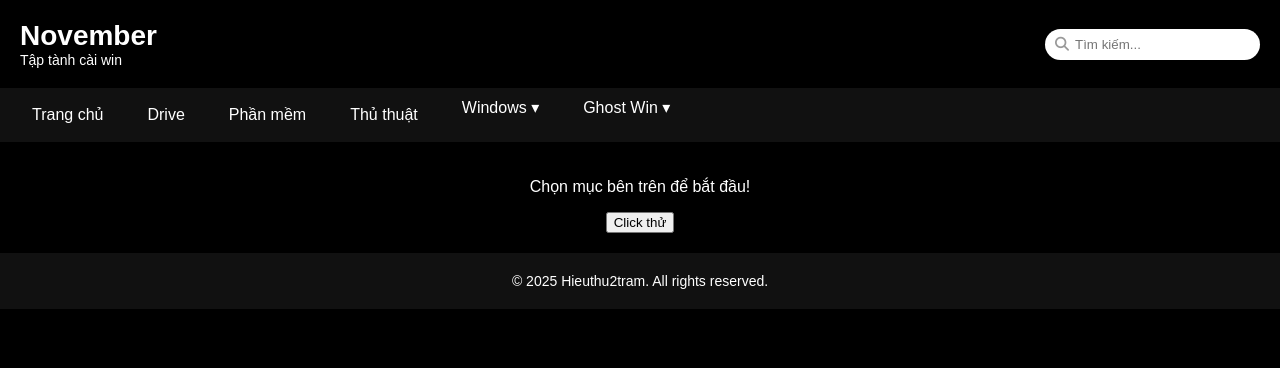
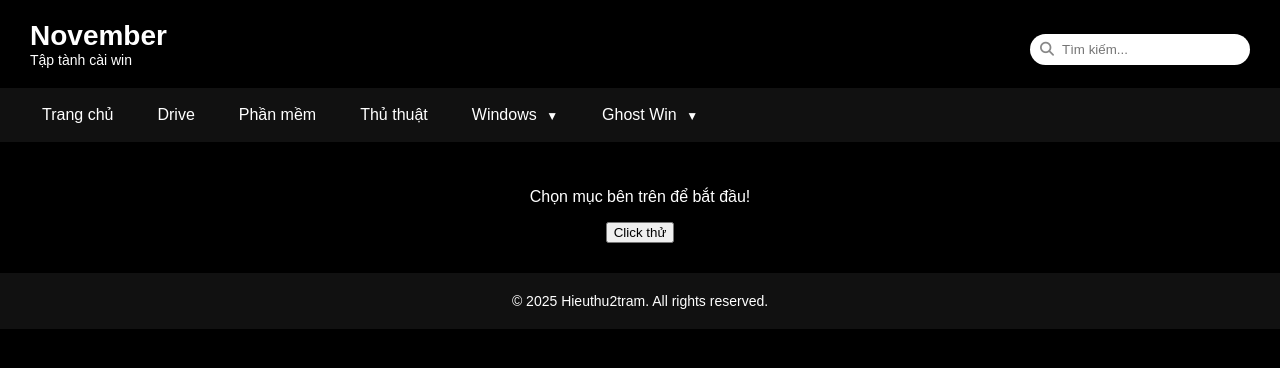
Before and after one commit to Hieuthu2tram/Hieuthu2tram.github.io, a plain HTML site: page index.html in a window 1280 px wide. Drawn offline with Linux system fonts and the light colour scheme.

Commit message:
sua lan 2

```diff
--- a/index.html
+++ b/index.html
@@ -29,7 +29,7 @@
     <a href="thuthuat.html">Thủ thuật</a>
 
     <div class="dropdown">
-      <a href="#">Windows ▾</a>
+      <a href="#">Windows <span class="arrow">▼</span></a>
       <div class="dropdown-content">
         <a href="win7.html">Win 7</a>
         <a href="win8.html">Win 8</a>
@@ -39,7 +39,7 @@
     </div>
 
     <div class="dropdown">
-      <a href="#">Ghost Win ▾</a>
+      <a href="#">Ghost Win <span class="arrow">▼</span></a>
       <div class="dropdown-content">
         <a href="ghost7.html">Ghost Win 7</a>
         <a href="ghost8.html">Ghost Win 8</a>
@@ -58,6 +58,10 @@
     © 2025 Hieuthu2tram. All rights reserved.
   </footer>
 
-  <script src="script.js"></script>
+  <script>
+    function sayHi() {
+      alert("Chào bạn!");
+    }
+  </script>
 </body>
 </html>
--- a/style.css
+++ b/style.css
@@ -9,7 +9,8 @@ body {
   display: flex;
   justify-content: space-between;
   align-items: center;
-  padding: 20px;
+  padding: 20px 30px;
+  flex-wrap: wrap;
 }
 
 .title h1 {
@@ -25,7 +26,7 @@ body {
 }
 
 .search-bar {
-  margin-left: auto;
+  margin-top: 10px;
 }
 
 .search-container {
@@ -35,12 +36,13 @@ body {
 }
 
 .search-container input {
-  padding: 8px 8px 8px 30px;
+  padding: 8px 8px 8px 32px;
   border: none;
   border-radius: 20px;
   outline: none;
   background-color: #fff;
   color: #000;
+  width: 180px;
 }
 
 .search-container i {
@@ -48,27 +50,28 @@ body {
   top: 50%;
   left: 10px;
   transform: translateY(-50%);
-  color: #999;
+  color: #888;
   font-size: 14px;
 }
 
 .menu {
   display: flex;
+  align-items: center;
   flex-wrap: wrap;
   background-color: #111;
-  padding: 10px 20px;
-  justify-content: flex-start;
+  padding: 10px 30px;
   gap: 20px;
 }
 
-.menu a {
+.menu a, .dropdown > a {
   color: white;
   text-decoration: none;
   padding: 8px 12px;
   transition: background-color 0.3s;
+  display: inline-block;
 }
 
-.menu a:hover {
+.menu a:hover, .dropdown > a:hover {
   background-color: #333;
   border-radius: 5px;
 }
@@ -84,11 +87,20 @@ body {
   min-width: 150px;
   z-index: 1;
   flex-direction: column;
+  margin-top: 8px;
+  border-radius: 5px;
+  overflow: hidden;
 }
 
 .dropdown-content a {
   padding: 10px;
   display: block;
+  color: white;
+  text-decoration: none;
+}
+
+.dropdown-content a:hover {
+  background-color: #444;
 }
 
 .dropdown:hover .dropdown-content {
@@ -96,7 +108,7 @@ body {
 }
 
 .content {
-  padding: 20px;
+  padding: 30px;
   text-align: center;
 }
 
@@ -106,3 +118,8 @@ body {
   background-color: #111;
   font-size: 14px;
 }
+
+.arrow {
+  font-size: 12px;
+  margin-left: 5px;
+}
```
